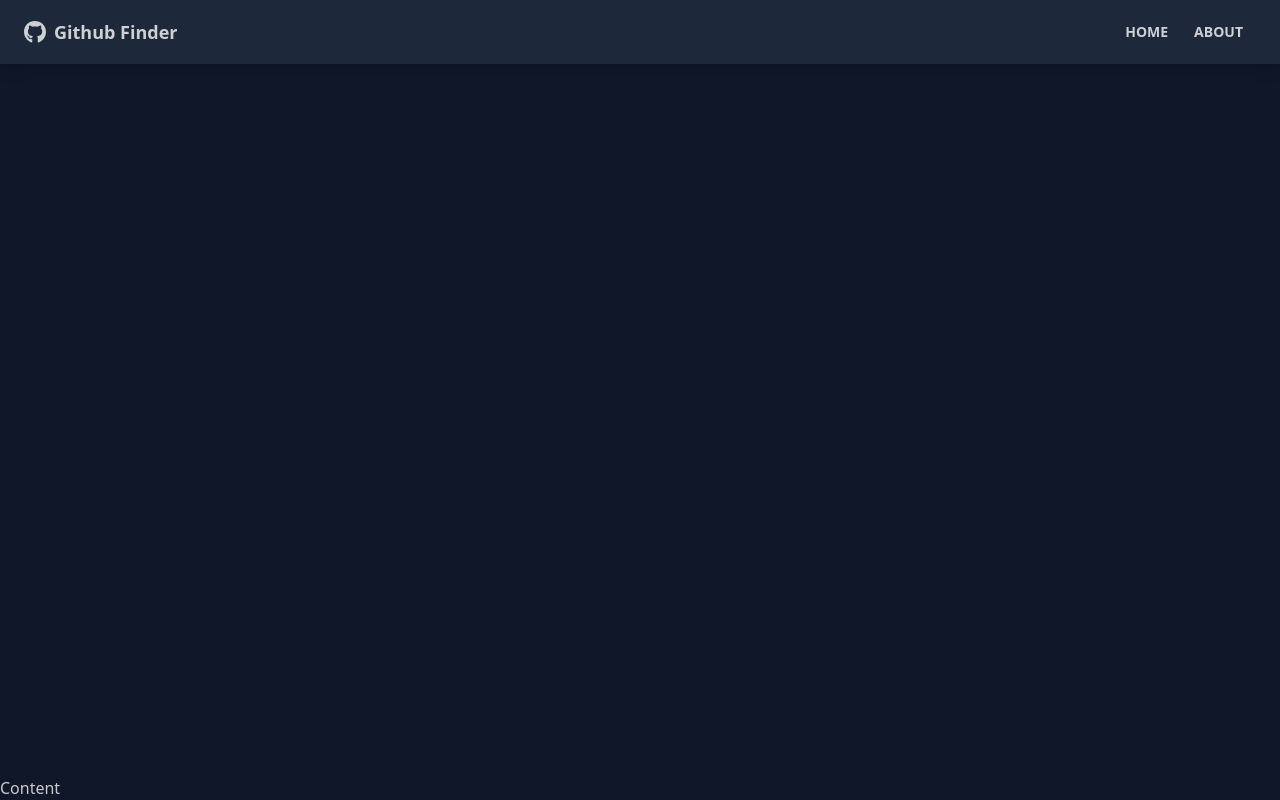
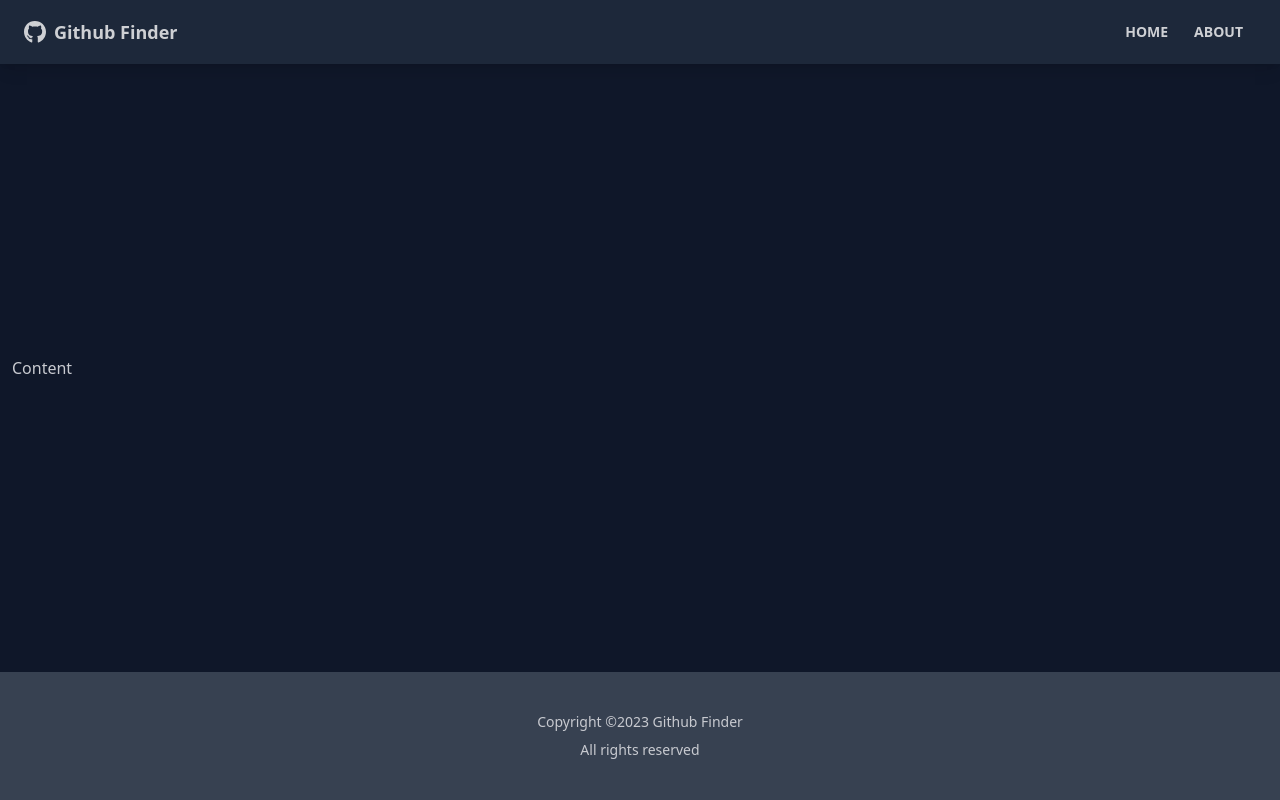
Before and after one commit to jeancarlosherrera/github-finder, a React (Create React App) app: page / in a window 1280 px wide. Built offline with nearby package versions, Linux system fonts and the light colour scheme.

Commit message:
Footer component created

```diff
--- a/src/App.js
+++ b/src/App.js
@@ -1,12 +1,14 @@
 import { BrowserRouter as Router } from 'react-router-dom'
 import Navbar from './components/layout/Navbar'
+import Footer from './components/layout/Footer'
 
 const App = () => {
   return (
     <Router>
       <div className='flex flex-col justify-between h-screen'>
         <Navbar />
-        <main>Content</main>
+        <main className='container mx-auto px-3 pb-12'>Content</main>
+        <Footer />
       </div>
     </Router>
   )
--- /dev/null
+++ b/src/components/layout/Footer.jsx
@@ -0,0 +1,13 @@
+const Footer = () => {
+  const footerYear = new Date().getFullYear()
+  return (
+    <footer className='footer p-10 bg-gray-700 footer-center'>
+      <div>
+        <p>Copyright &copy;{footerYear} Github Finder</p>
+        <p>All rights reserved</p>
+      </div>
+    </footer>
+  )
+}
+
+export default Footer
```
